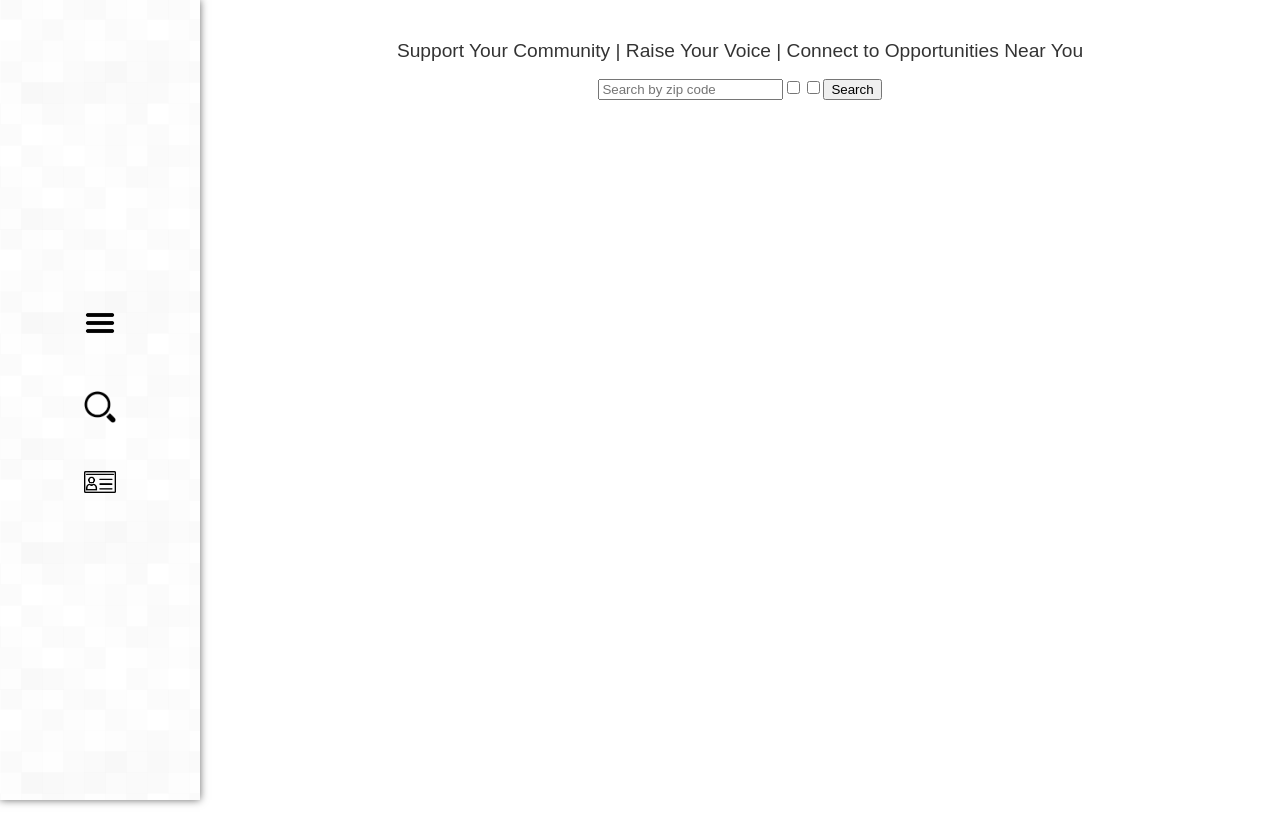
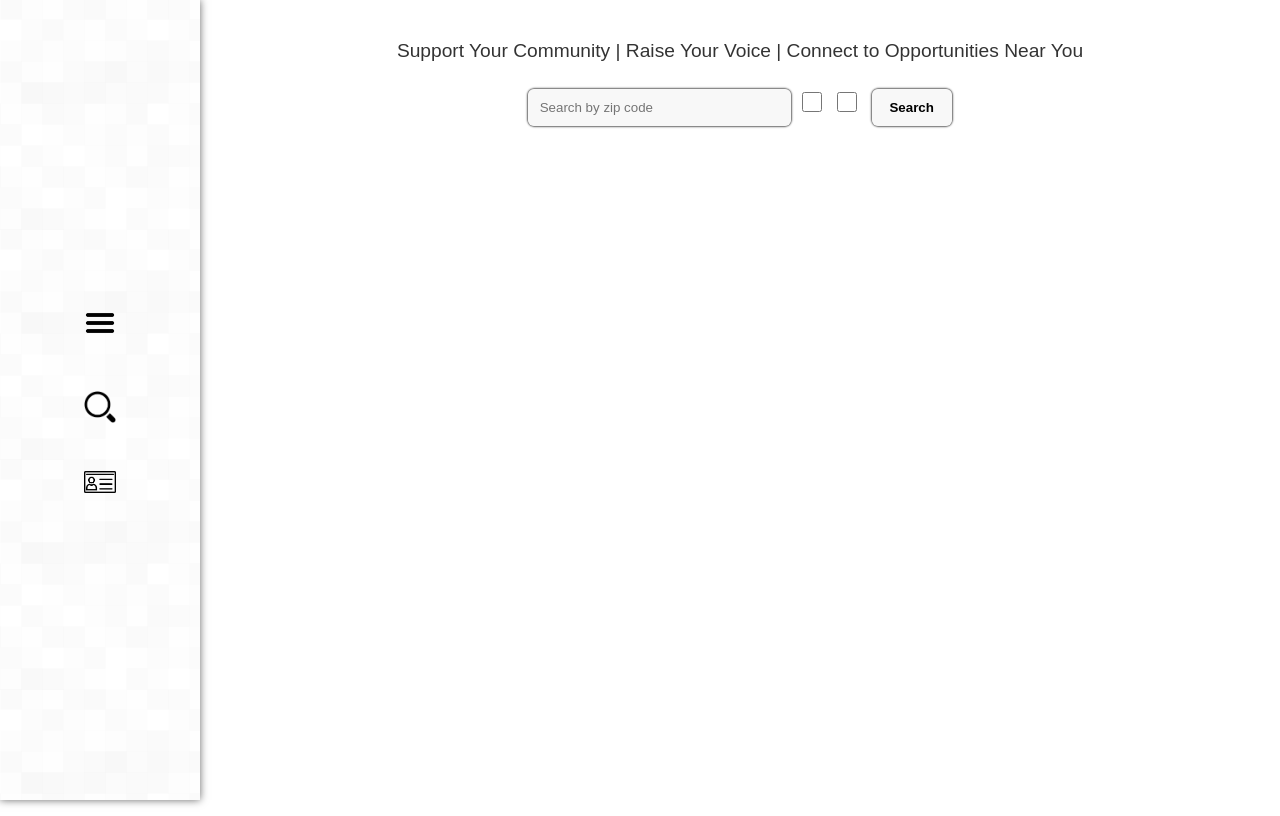
Before and after one commit to cristinamurillo/community-frontend, a React (Create React App) app: page / in a window 1280 px wide. Built offline with nearby package versions, Linux system fonts and the light colour scheme; a web font is replaced by a local one.

Commit message:
started form styling

```diff
--- a/src/Components/Landing.js
+++ b/src/Components/Landing.js
@@ -17,10 +17,10 @@ class Landing extends Component {
 
                 <h2 id="landing-header">Support Your Community | Raise Your Voice | Connect to Opportunities Near You </h2>
                 <form>
-                    <input type="text" name="location" placeholder="Search by zip code" value={this.state.location} onChange ={this.changeHandler}/>
-                    <input type="checkbox" name="volunteer"  value={this.state.volunteer} onChange ={this.changeHandler}/>
-                    <input type="checkbox" name="paid"  value={this.state.paid} onChange ={this.changeHandler}/>
-                    <input type="submit" value="Search"/>
+                    <input className="text-field" type="text" name="location" placeholder="Search by zip code" value={this.state.location} onChange ={this.changeHandler}/>
+                    <input className="checkbox" type="checkbox" name="volunteer"  value={this.state.volunteer} onChange ={this.changeHandler}/>
+                    <input className="checkbox" type="checkbox" name="paid"  value={this.state.paid} onChange ={this.changeHandler}/>
+                    <input className="text-field submit" type="submit" value="Search"/>
                 </form>
                 </div>
             </div>
--- a/src/index.css
+++ b/src/index.css
@@ -60,6 +60,37 @@ code {
   cursor: pointer;
 }
 
+input.text-field {
+  padding: .85em;
+  border-radius: 6px;
+  border: none;
+  margin: .8em .4em;
+  box-shadow: 0 0 2px 0.5px #161616;
+  background: rgba(245,245,245,.7);
+  min-width: 30vh;
+}
+
+input.submit {
+  min-width: 10vh;
+  font-weight: bold;
+}
+.submit:hover {
+  background: black;
+  color: white;
+  cursor: pointer;
+  transition: all .5s;
+}
+
+input.checkbox {
+  min-width: 4vh;
+  background: none;
+  padding: 0;
+  height: 2.5vh;
+  margin-left: 0;
+  /* margin: 0; */
+  box-shadow: none;
+}
+
 /* .icon-circle {
   border: 4px solid lightblue;
   border-radius: 50%;
```
